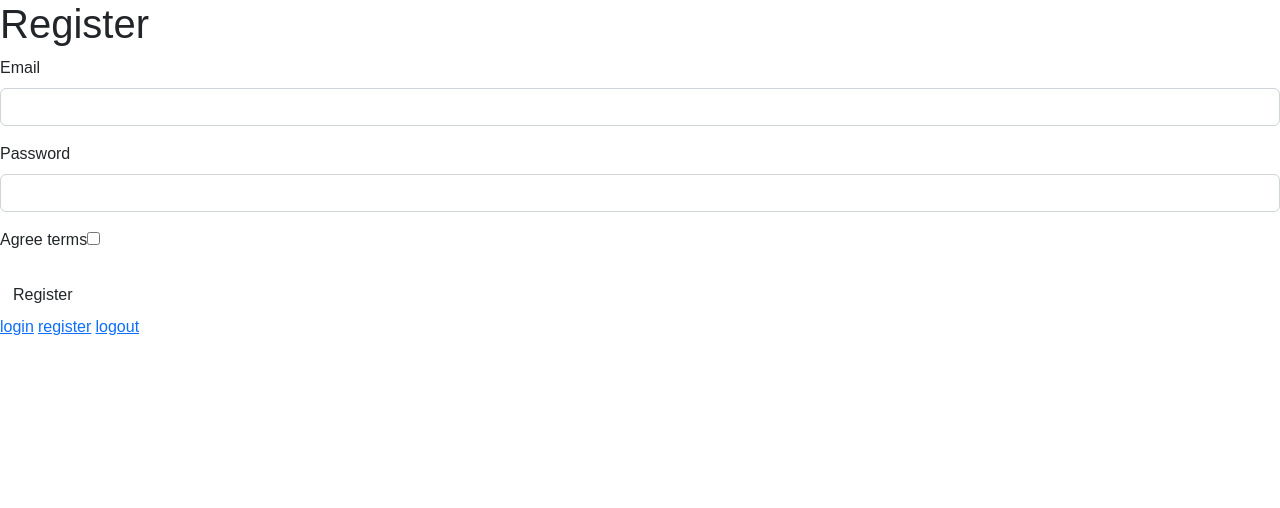
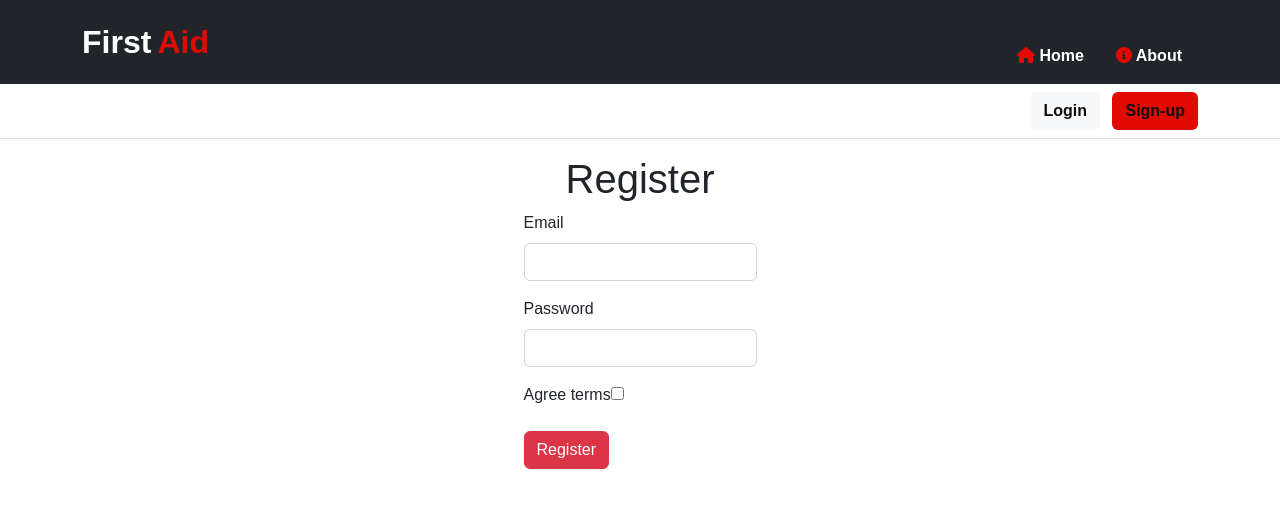
Before and after one commit to Queeen520/FINAL_PROJECT_My_Version, a Symfony app: template templates/registration/register.html.twig in a window 1280 px wide. Shown: the top 508 px of the page. Run offline with Twig, Linux system fonts and the light colour scheme; the template is opened without the code that fills it, so the values that code supplies are empty; form fields are guessed from the names that the template uses; some libraries are stand-ins or nearby versions; some web fonts are replaced.

Commit message:
register

```diff
--- a/public/css/style.css
+++ b/public/css/style.css
@@ -65,7 +65,6 @@ i {
     border-radius: 95%;
 }
 
-
 footer {
     background-color: var(--grey) !important;
 }
@@ -90,7 +89,6 @@ footer .col-12 {
 }
 
 
-
 /* CARDS FROM HERE */
 
 .card img {
@@ -112,11 +110,11 @@ footer .col-12 {
     0% {
         box-shadow: 0 0 0 0em var(--dark-red);
     }
-
     100% {
         box-shadow: 0 0 0 2em transparent;
     }
 }
+
 
 /* LOGIN PAGE */
 
@@ -136,3 +134,10 @@ h1#please-sign-in {
     background-color: var(--bright-red);
     font-weight: 705;
 }
+
+.reg-form {
+    display: flex;
+    flex-direction: column;
+    justify-content: center;
+    align-items: center;
+}
--- a/templates/course/_form.html.twig
+++ b/templates/course/_form.html.twig
@@ -1,4 +1,2 @@
-{{ form_start(form) }}
-    {{ form_widget(form) }}
-    <button class="btn">{{ button_label|default('Save') }}</button>
-{{ form_end(form) }}
+{{ form_start(form) }} {{ form_widget(form) }}
+<button class="btn">{{ button_label|default('Save') }}</button> {{ form_end(form) }}
--- a/templates/registration/register.html.twig
+++ b/templates/registration/register.html.twig
@@ -1,21 +1,12 @@
-{% extends 'base.html.twig' %}
+{% extends 'base.html.twig' %} {% block title %}Register{% endblock %} {% block body %} {% include 'user_navbar.html.twig' %}
+<h1 class="d-flex justify-content-center">Register</h1>
 
-{% block title %}Register{% endblock %}
+<div class="reg-form">
+    {{ form_start(registrationForm) }} {{ form_row(registrationForm.email) }} {{ form_row(registrationForm.plainPassword, { label: 'Password' }) }} {{ form_row(registrationForm.agreeTerms) }}
 
-{% block body %}
-    <h1>Register</h1>
+    <button type="submit" class="btn btn-danger">Register</button> {{ form_end(registrationForm) }}
+</div>
 
-    {{ form_start(registrationForm) }}
-        {{ form_row(registrationForm.email) }}
-        {{ form_row(registrationForm.plainPassword, {
-            label: 'Password'
-        }) }}
-        {{ form_row(registrationForm.agreeTerms) }}
-
-        <button type="submit" class="btn">Register</button>
-    {{ form_end(registrationForm) }}
-
-      <a href="{{ path('app_login') }}">login</a>
-    <a href="{{ path('app_register') }}">register</a>
-    <a href="{{ path('app_logout') }}">logout</a>
-{% endblock %}
+{# <a href="{{ path('app_login') }}">login</a>
+<a href="{{ path('app_register') }}">register</a>
+<a href="{{ path('app_logout') }}">logout</a> #} {% endblock %}
```
Also changed, not shown: src/Form/RegistrationFormType.php (+5 -2 lines).
